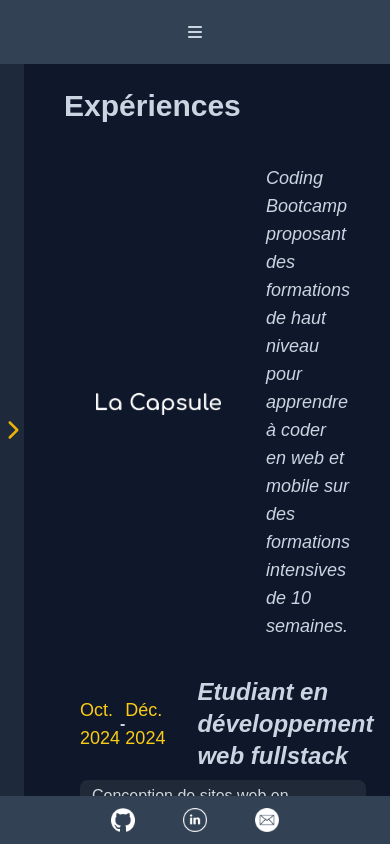
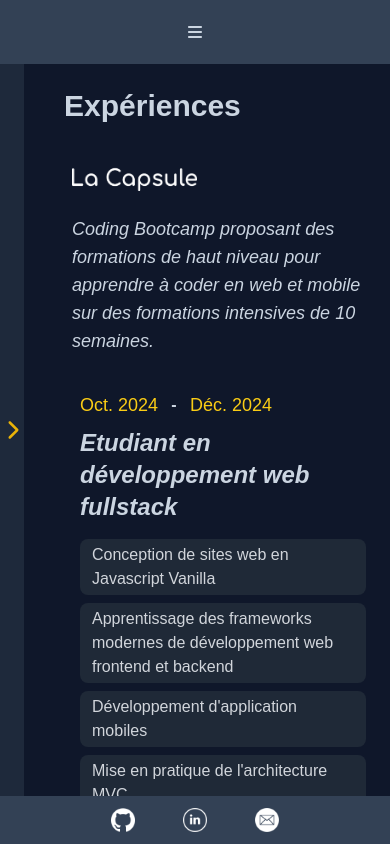
Before and after one commit to benKapl/portfolio-front, a Next.js app: page /about/experience in a window 390 px wide. Built offline with nearby package versions, Linux system fonts and the light colour scheme.

Commit message:
working on responsiveness for xp

```diff
--- a/src/app/components/company.js
+++ b/src/app/components/company.js
@@ -9,8 +9,8 @@
 export const Company = ({ id, name, logo, website, description }) => {
 
     const container = "flex flex-col w-full bg-inherit bg-opacity-100 mt-6";
-    const companyContent = "flex flex-start items-center mx-10 mb-3";
-    const logoContainer = "flex flex-start w-[200px] items-center"
+    const companyContent = "flex flex-col md:flex-row flex-start items-start md:items-center gap-6 mx-4 md:mx-10 mb-3";
+    const logoContainer = "flex flex-start md:w-[200px] items-center"
     const companyDescription = "flex flex-1 text-slate-300 text-lg italic"
     const separator = "w-full h-1 mt-4 bg-slate-800";
     const zoomEffect="transform transition-transform duration-200 hover:scale-110"
--- a/src/app/components/job.js
+++ b/src/app/components/job.js
@@ -18,7 +18,7 @@
 
     const container = "p-6 rounded-2xl transition-all transform hover:shadow-xl hover:bg-slate-800 hover:bg-opacity-80";
     const titleStyle = "text-slate-300 text-2xl font-bold";
-    const jobTitleContainer = "flex justify-start items-center w-full mb-2";
+    const jobTitleContainer = "flex flex-col md:flex-row justify-start items-start md:items-center w-full gap-2 mb-4 md:mb-2";
     const dateContainer = "flex justify-between items-center w-48";
     const dateStyle = "text-yellow-400 text-lg";
     const tasksContainer = "flex justify-start items-center gap-2 flex-wrap";
@@ -43,7 +43,7 @@
                     <p className="text-slate-300 font-bold"> - </p>
                     <p className={dateStyle}>{fEndDate}</p>
                 </div>
-                <h3 className={clsx(titleStyle, "italic ml-8")}>{title.FR}</h3>
+                <h3 className={clsx(titleStyle, "italic md:ml-8")}>{title.FR}</h3>
             </div>
             <div className={tasksContainer}>
                 {tasks.FR.map((task, index) => (
```
